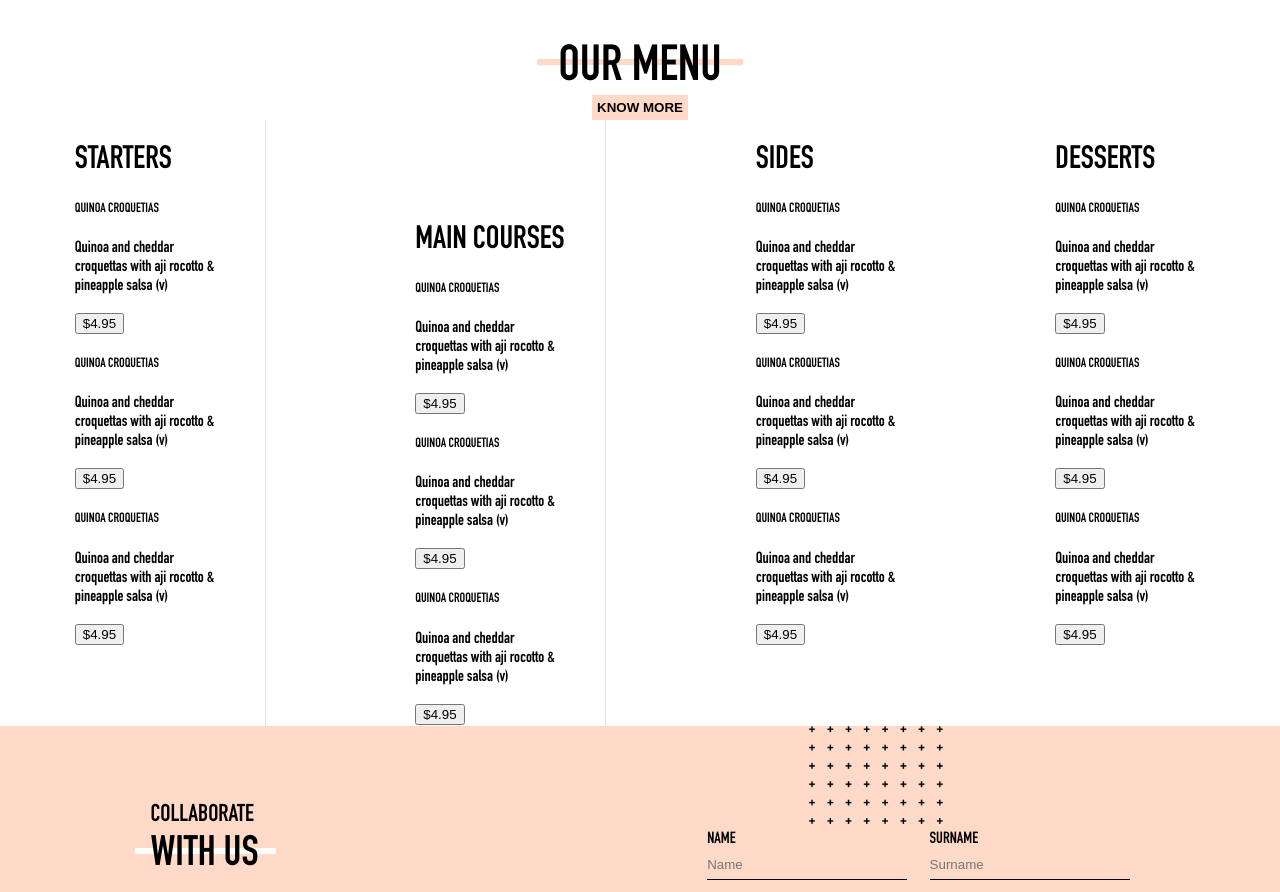
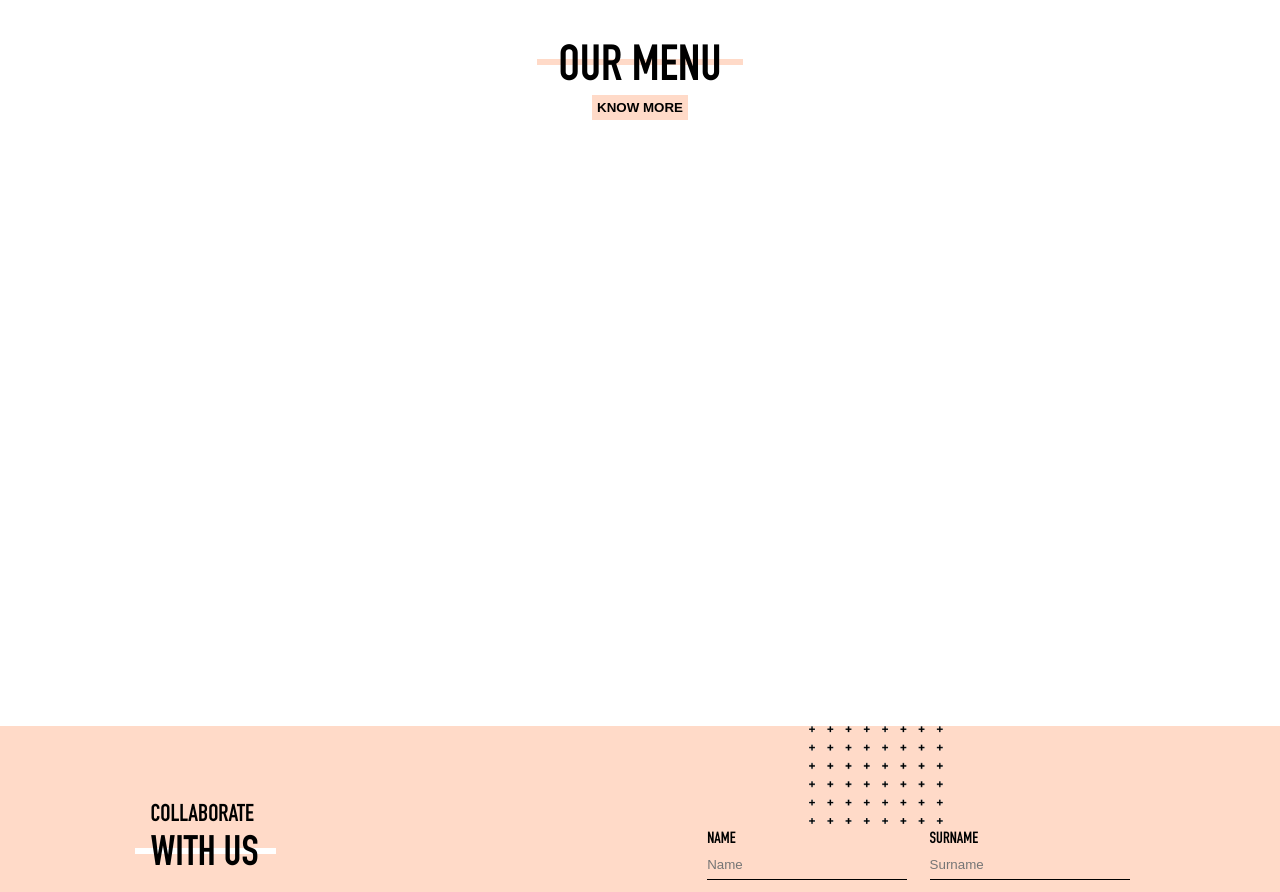
Before and after one commit to apoorvsingh15/test-assignment, a React (Create React App) app: page / in a window 1280 px wide. Shown: the part 2478-3370 px from the top of the page. Built offline with nearby package versions, Linux system fonts and the light colour scheme; a web font is replaced by a local one.

Commit message:
added parallax styles

```diff
--- a/src/App.js
+++ b/src/App.js
@@ -53,7 +53,7 @@ class App extends Component {
           src={require("./assets/snazzy-image.png")}
           alt="map"
         />
-        <Parallax />
+        <Parallax scrollEvent={this.state.section} />
         <FooterComponent />
       </Fragment>
     );
--- a/src/components/Parallax.jsx
+++ b/src/components/Parallax.jsx
@@ -1,6 +1,7 @@
 import React, { Fragment } from "react";
 
-const Parallax = () => {
+const Parallax = props => {
+  const { scrollEvent } = props;
   return (
     <Fragment>
       <div className="menu">
@@ -11,7 +12,7 @@ const Parallax = () => {
         </div>
       </div>
       <div className="parallaxFlex">
-        <div className="starters">
+        <div className={scrollEvent === 4 ? "starters animate" : "starters"}>
           <h1>STARTERS</h1>
           <div className="content">
             <h5>QUINOA CROQUETIAS</h5>
@@ -19,22 +20,26 @@ const Parallax = () => {
               Quinoa and cheddar croquettas with aji rocotto & pineapple salsa
               (v)
             </p>
-            <button>$4.95</button>
+            <button className="btn-parallax">$4.95</button>
             <h5>QUINOA CROQUETIAS</h5>
             <p>
               Quinoa and cheddar croquettas with aji rocotto & pineapple salsa
               (v)
             </p>
-            <button>$4.95</button>
+            <button className="btn-parallax">$4.95</button>
             <h5>QUINOA CROQUETIAS</h5>
             <p>
               Quinoa and cheddar croquettas with aji rocotto & pineapple salsa
               (v)
             </p>
-            <button>$4.95</button>
+            <button className="btn-parallax">$4.95</button>
           </div>
         </div>
-        <div className="mainCourses">
+        <div
+          className={
+            scrollEvent === 4 ? "mainCourses animateReverse" : "mainCourses"
+          }
+        >
           <h1>MAIN COURSES</h1>
           <div className="content">
             <h5>QUINOA CROQUETIAS</h5>
@@ -42,22 +47,22 @@ const Parallax = () => {
               Quinoa and cheddar croquettas with aji rocotto & pineapple salsa
               (v)
             </p>
-            <button>$4.95</button>
+            <button className="btn-parallax">$4.95</button>
             <h5>QUINOA CROQUETIAS</h5>
             <p>
               Quinoa and cheddar croquettas with aji rocotto & pineapple salsa
               (v)
             </p>
-            <button>$4.95</button>
+            <button className="btn-parallax">$4.95</button>
             <h5>QUINOA CROQUETIAS</h5>
             <p>
               Quinoa and cheddar croquettas with aji rocotto & pineapple salsa
               (v)
             </p>
-            <button>$4.95</button>
+            <button className="btn-parallax">$4.95</button>
           </div>
         </div>
-        <div className="sides">
+        <div className={scrollEvent === 4 ? "sides animate" : "sides"}>
           <h1>SIDES</h1>
           <div className="content">
             <h5>QUINOA CROQUETIAS</h5>
@@ -65,22 +70,18 @@ const Parallax = () => {
               Quinoa and cheddar croquettas with aji rocotto & pineapple salsa
               (v)
             </p>
-            <button>$4.95</button>
+            <button className="btn-parallax">$4.95</button>
             <h5>QUINOA CROQUETIAS</h5>
             <p>
               Quinoa and cheddar croquettas with aji rocotto & pineapple salsa
               (v)
             </p>
-            <button>$4.95</button>
-            <h5>QUINOA CROQUETIAS</h5>
-            <p>
-              Quinoa and cheddar croquettas with aji rocotto & pineapple salsa
-              (v)
-            </p>
-            <button>$4.95</button>
+            <button className="btn-parallax">$4.95</button>
           </div>
         </div>
-        <div className="deserts">
+        <div
+          className={scrollEvent === 4 ? "starters animateReverse" : "starters"}
+        >
           <h1>DESSERTS</h1>
           <div className="content">
             <h5>QUINOA CROQUETIAS</h5>
@@ -88,19 +89,19 @@ const Parallax = () => {
               Quinoa and cheddar croquettas with aji rocotto & pineapple salsa
               (v)
             </p>
-            <button>$4.95</button>
+            <button className="btn-parallax">$4.95</button>
             <h5>QUINOA CROQUETIAS</h5>
             <p>
               Quinoa and cheddar croquettas with aji rocotto & pineapple salsa
               (v)
             </p>
-            <button>$4.95</button>
+            <button className="btn-parallax">$4.95</button>
             <h5>QUINOA CROQUETIAS</h5>
             <p>
               Quinoa and cheddar croquettas with aji rocotto & pineapple salsa
               (v)
             </p>
-            <button>$4.95</button>
+            <button className="btn-parallax">$4.95</button>
           </div>
         </div>
       </div>
--- a/src/style/app.css
+++ b/src/style/app.css
@@ -128,7 +128,14 @@ html {
 }
 
 .animate {
-  transform: translateY(150px);
+  transform: translateY(500px);
+  animation: come-in 0.8s ease forwards;
+  visibility: visible !important;
+}
+
+.animateReverse {
+  transform: translateY(-500px);
+  z-index: -1;
   animation: come-in 0.8s ease forwards;
   visibility: visible !important;
 }
@@ -370,10 +377,28 @@ html {
 .starters {
   border-right: 1px solid rgb(228, 225, 225);
   padding-right: 40px;
+  visibility: hidden;
 }
 
 .mainCourses {
   border-right: 1px solid rgb(228, 225, 225);
   padding-right: 40px;
   padding-top: 80px;
+  visibility: hidden;
 }
+
+.sides {
+  border-right: 1px solid rgb(228, 225, 225);
+  padding-right: 40px;
+  padding-top: 60px;
+  visibility: hidden;
+}
+
+.btn-parallax {
+  border: 2px solid #ffdac8;
+  cursor: pointer;
+}
+
+.btn-parallax:focus {
+  outline: none;
+}
```
